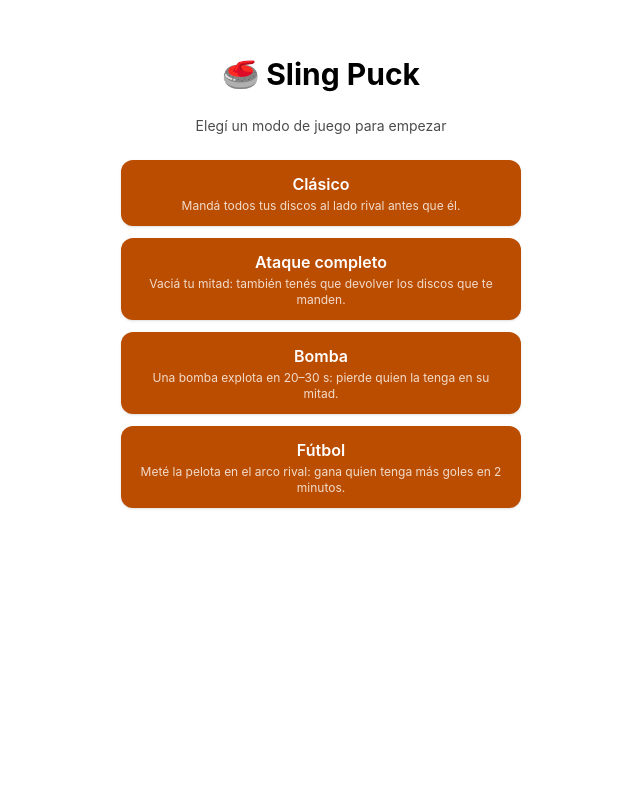
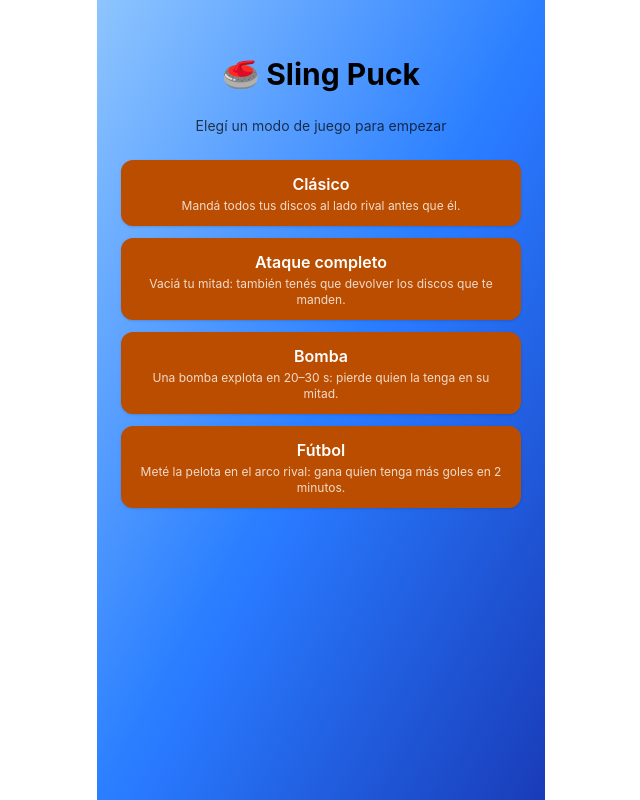
Before and after one commit to Morfeo1997/Sling-Puck, a React (Vite) app: page / in a window 1280 px wide. Shown: the whole page, without its empty margins (319-959 px from the left). Built offline with nearby package versions, Linux system fonts and the light colour scheme.

Commit message:
mejora de estilos

```diff
--- a/src/components/Board.tsx
+++ b/src/components/Board.tsx
@@ -198,7 +198,7 @@ export default function Board({ mode, humanSide, gameStateRef, onFinish }: Board
         {wall && (
           <>
             <div
-              className="absolute bg-amber-950"
+              className="absolute bg-linear-to-br bg-amber-950 via-amber-800 to-amber-950"
               style={{ left: 0, top: midY - wall.thickness / 2, width: wall.slotLeft, height: wall.thickness }}
             />
             <div
--- a/src/pages/Home.tsx
+++ b/src/pages/Home.tsx
@@ -3,7 +3,7 @@ import { GAME_MODES } from '../modes/Registry';
 
 export default function Home() {
   return (
-    <div className="mx-auto flex min-h-screen max-w-md flex-col items-center gap-6 p-6">
+    <div className="mx-auto flex min-h-screen bg-linear-to-br bg-blue-300 via-blue-500 to-blue-800 max-w-md flex-col items-center gap-6 p-6">
       <h1 className="mt-8 text-3xl font-bold">🥌 Sling Puck</h1>
       <p className="text-center text-sm opacity-70">Elegí un modo de juego para empezar</p>
 
```
